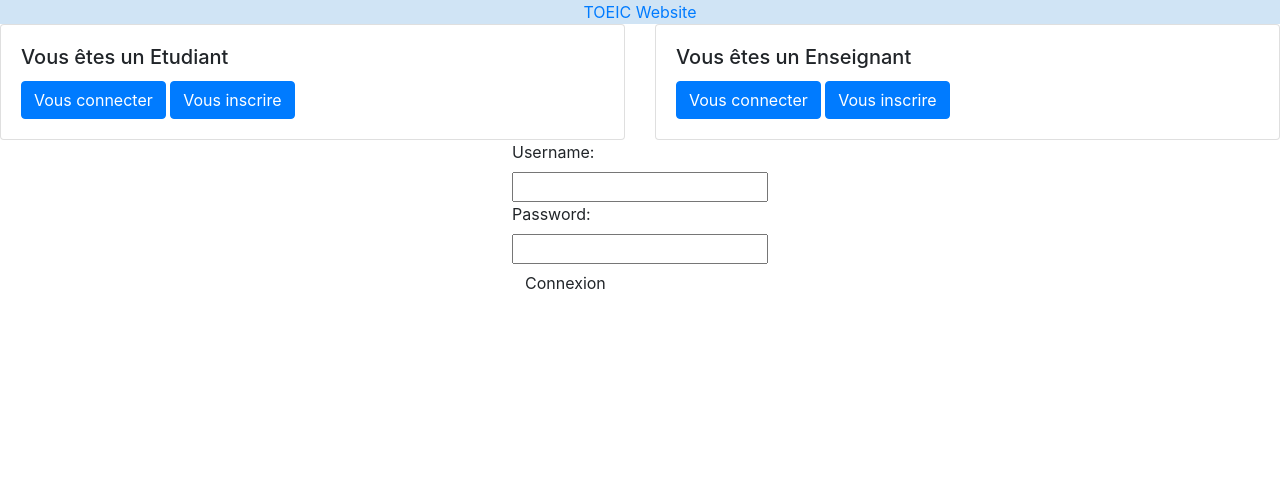
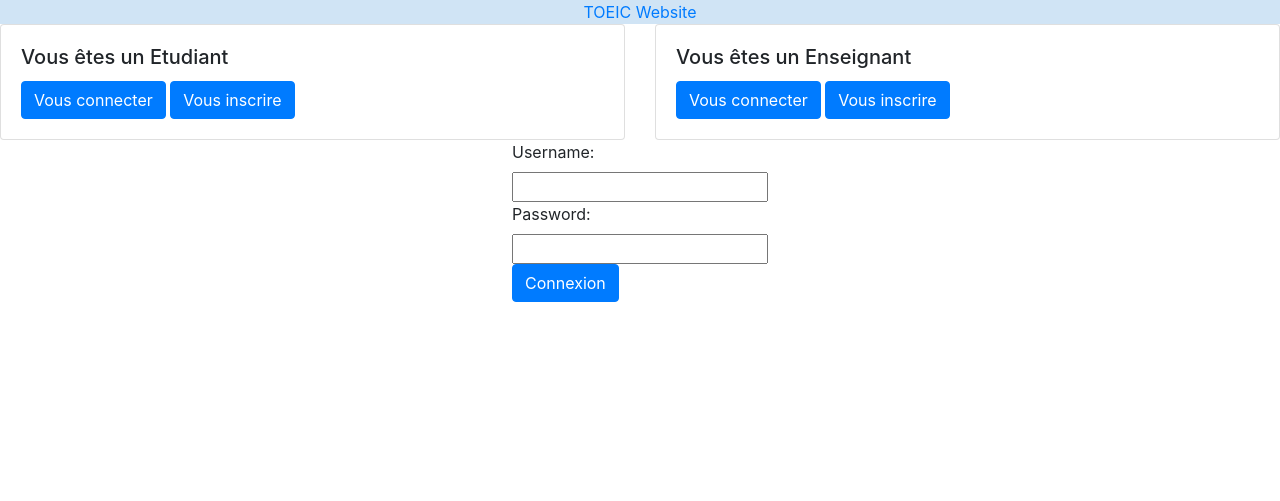
Before and after one commit to Alexiaognard/PiscineTOEIC, a Django app: page /login in a window 1280 px wide. Shown: the top 501 px of the page. Run offline with Django 3.2, Linux system fonts and the light colour scheme; some libraries are stand-ins or nearby versions.

Commit message:
Bouton connexion

```diff
--- a/mysite/templates/signin.html
+++ b/mysite/templates/signin.html
@@ -15,7 +15,7 @@
           </div>
       {% endfor %}
       <div class="boutonForm">
-        <button class="btn green" type="submit">Connexion</button>
+        <button class="btn btn-primary" type="submit">Connexion</button>
       </div>
       </form>
     </div>
```
